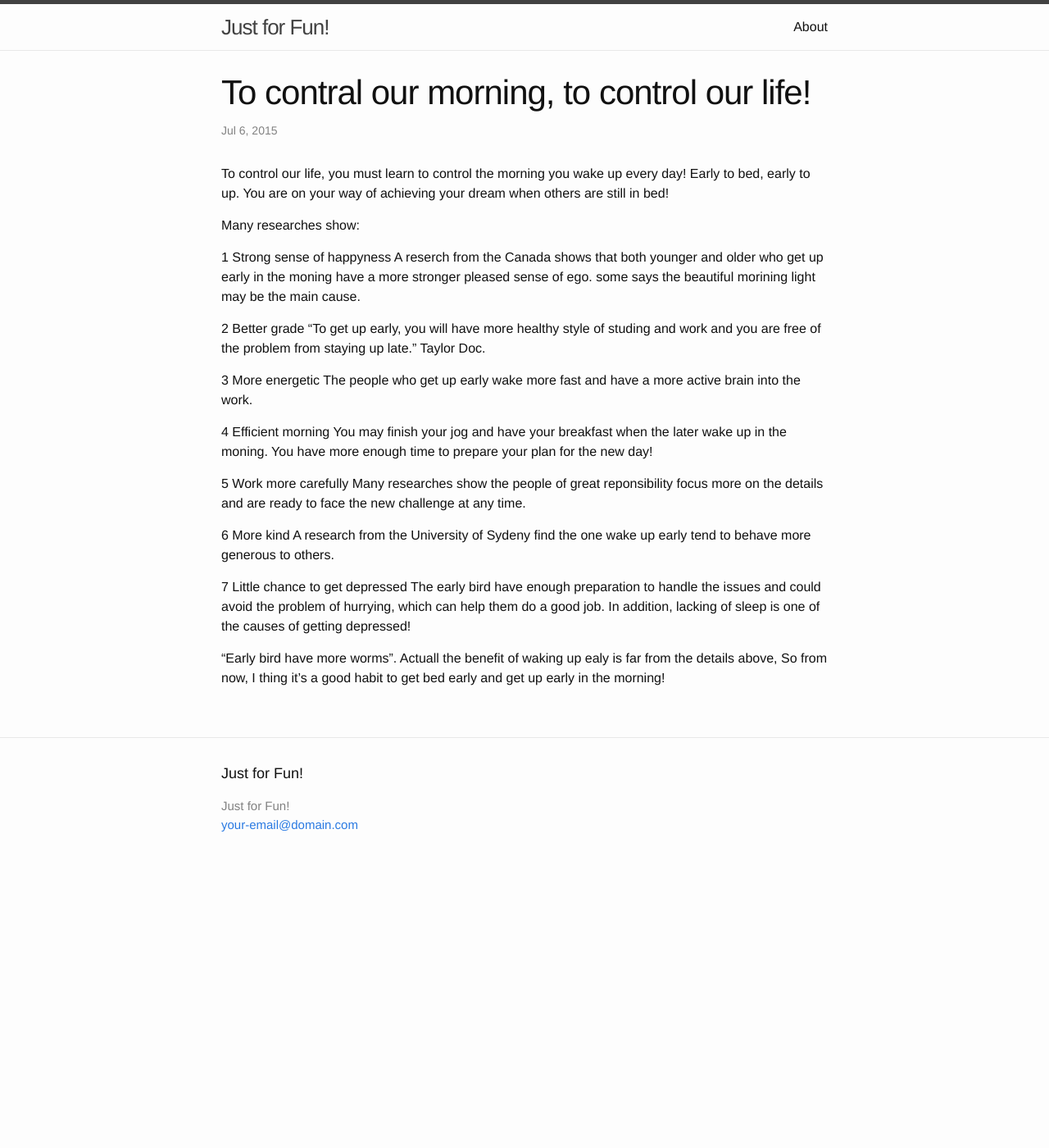
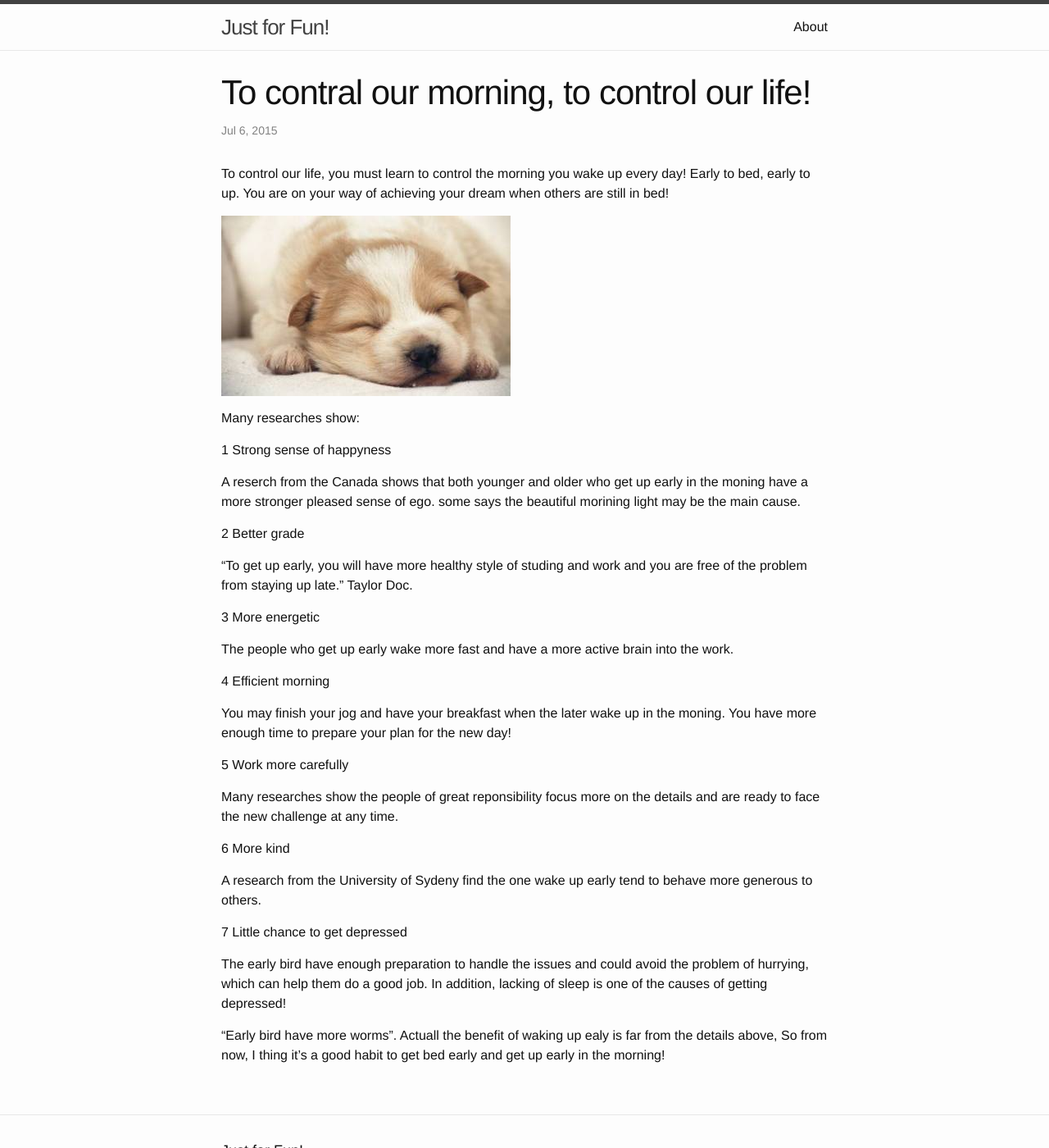
Before and after one commit to gsamful/gsamful.github.io, a Jekyll site: the page built from _posts/2015-07-06-To-control-our-morning.md, in a window 1280 px wide and 1400 px high. Shown: the whole window at 82% size. Built offline with Jekyll 4.4.1, drawn with Linux system fonts in a browser that asks for light colours.

Commit message:
Initial commit

```diff
--- a/_posts/2015-07-06-To-control-our-morning.md
+++ b/_posts/2015-07-06-To-control-our-morning.md
@@ -7,27 +7,36 @@ To control our life, you must learn to control the morning you wake up
 every day! Early to bed, early to up. You are on your way of achieving
 your dream when others are still in bed!
 
+![_config.yml]({{ site.baseurl }}/images/15-7-6.jpg)
+
 Many researches show:
 
 1 Strong sense of happyness
+
 A reserch from the Canada shows that both younger and older who get up early in the moning have a more stronger pleased sense of ego. some says the beautiful morining light may be the main cause.
 
 2 Better grade
+
 "To get up early, you will have more healthy style of studing and work and you are free of the problem from staying up late." Taylor Doc.
 
 3 More energetic
+
 The people who get up early wake more fast and have a more active brain into the work.
 
 4 Efficient morning
+
 You may finish your jog and have your breakfast when the later wake up in the moning. You have more enough time to prepare your plan for the new day!
 
 5 Work more carefully
+
 Many researches show the people of great reponsibility focus more on the details and are ready to face the new challenge at any time.
 
 6 More kind
+
 A research from the University of Sydeny find the one wake up early tend to behave more generous to others.
 
 7 Little chance to get depressed
+
 The early bird have enough preparation to handle the issues and could avoid the problem of hurrying, which can help them do a good job. In addition, lacking of sleep is one of the causes of getting depressed!
 
 "Early bird have more worms". Actuall the benefit of waking up ealy is far from the details above, So from now, I thing it's a good habit to get bed early and get up early in the morning!
```
Also changed, not shown: images/15-7-6.jpg (added).
